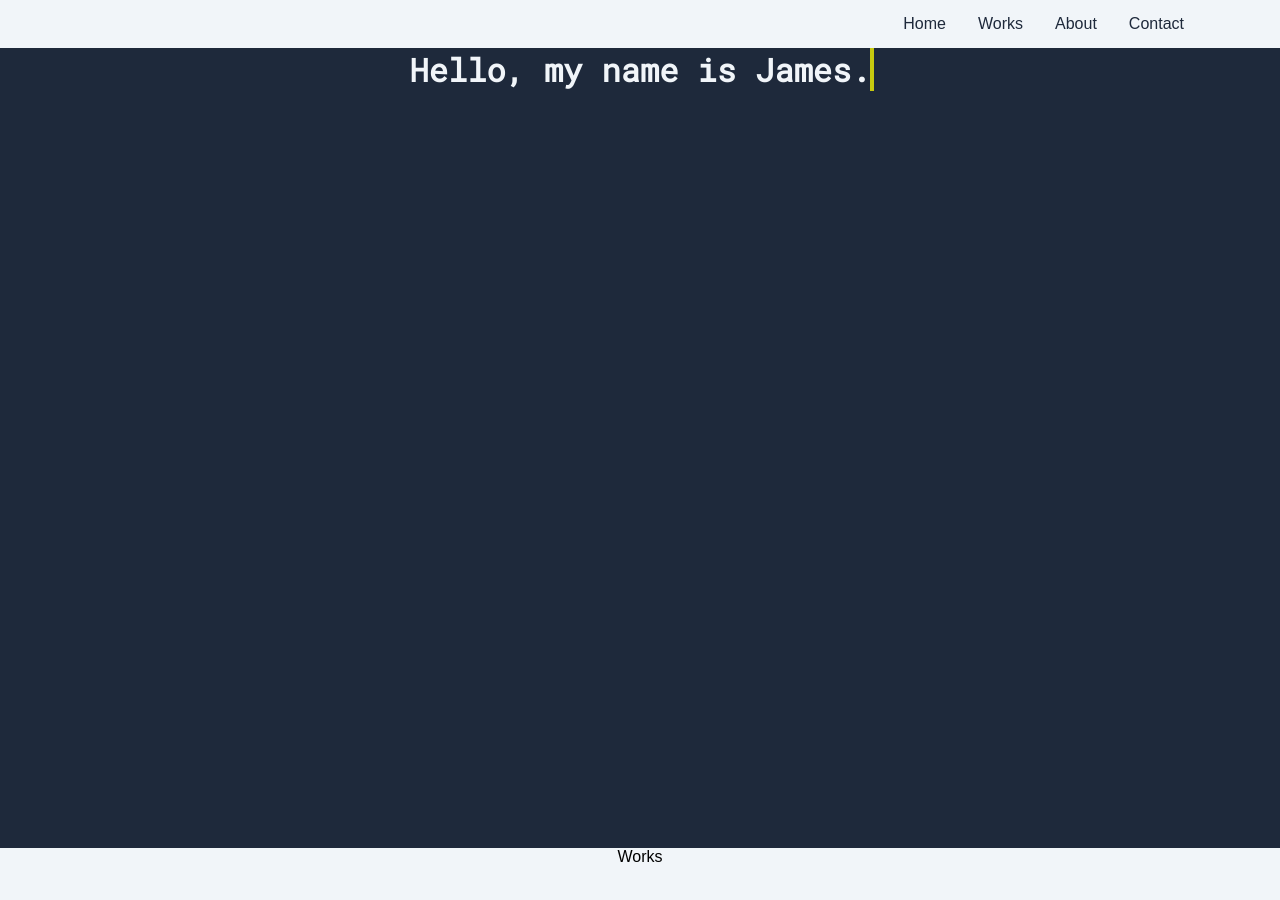
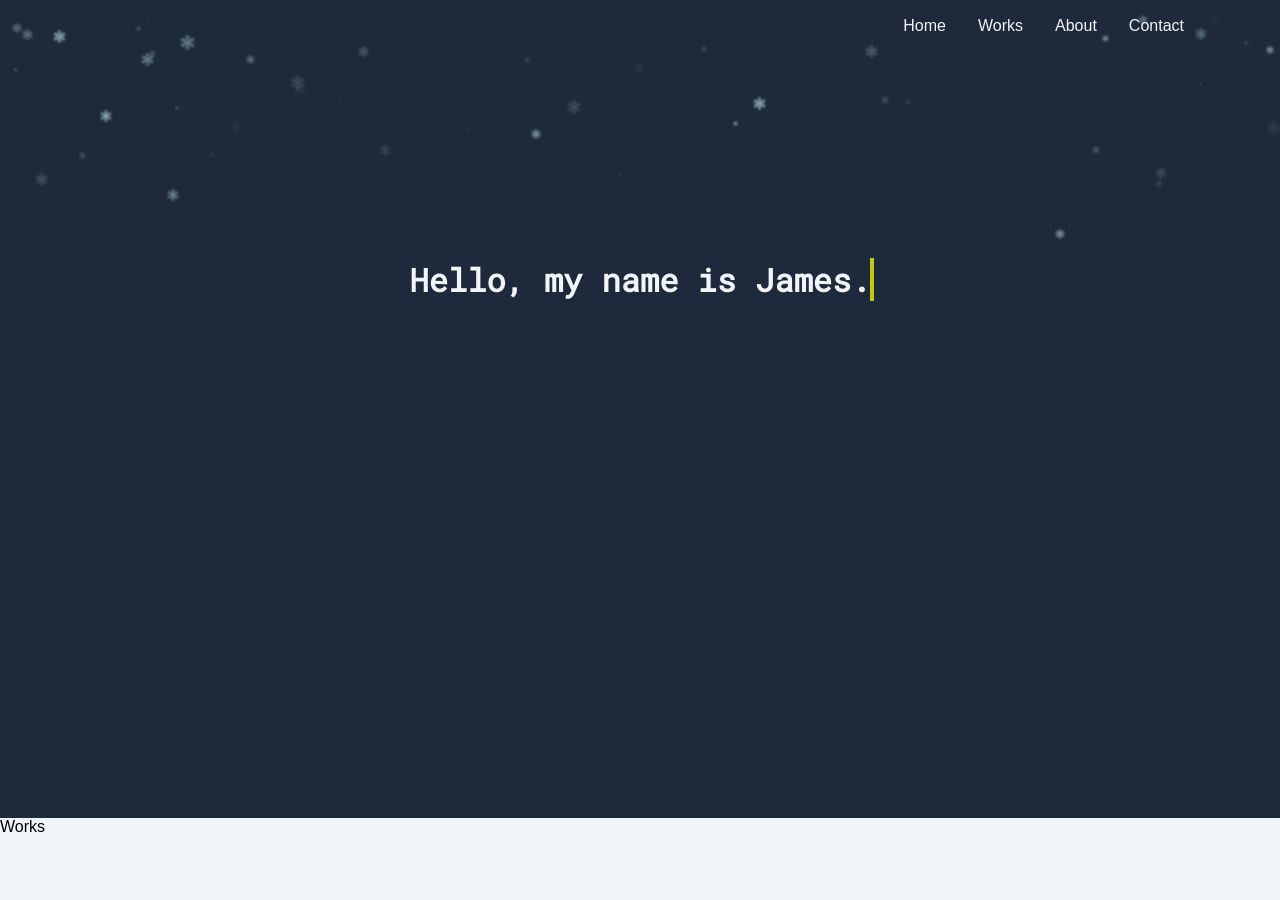
Before and after one commit to jamespark89/jamespark89.github.io, a Vue app: page / in a window 1280 px wide. Shown: the top 900 px of the page. Built offline with nearby package versions, Linux system fonts and the light colour scheme.

Commit message:
Create snow background
Create snow background

```diff
--- a/public/index.html
+++ b/public/index.html
@@ -11,6 +11,11 @@
       href="https://fonts.googleapis.com/css2?family=Roboto+Mono&display=swap"
       rel="stylesheet"
     />
+    <a
+      href="https://www.flaticon.com/free-icons/snowflake"
+      title="snowflake icons"
+      >Snowflake icons created by Freepik - Flaticon</a
+    >
     <title><%= htmlWebpackPlugin.options.title %></title>
   </head>
   <body>
--- a/src/App.vue
+++ b/src/App.vue
@@ -12,6 +12,7 @@ import Navbar from './components/Navbar.vue'
   --dark: #1e293b;
   --light: #f1f5f9;
   --typewriterSpeed: 3s;
+  --typewriterCount: 24;
 }
 
 * {
@@ -25,10 +26,10 @@ body {
   background: var(--light);
 }
 
-#app {
+/* #app {
   display: flex;
   flex-direction: column;
   flex-wrap: wrap;
   justify-content: center;
-}
+} */
 </style>
--- a/src/components/Navbar.vue
+++ b/src/components/Navbar.vue
@@ -1,10 +1,12 @@
 <template>
   <div class="navbar">
     <div class="nav-item">
-      <router-link to="/">Home</router-link>
-      <router-link to="#works">Works</router-link>
-      <router-link to="#about">About</router-link>
-      <router-link to="#contact">Contact</router-link>
+      <ul>
+        <li><router-link to="/">Home</router-link></li>
+        <li><router-link to="#works">Works</router-link></li>
+        <li><router-link to="#about">About</router-link></li>
+        <li><router-link to="#contact">Contact</router-link></li>
+      </ul>
     </div>
   </div>
 </template>
@@ -20,15 +22,15 @@ export default {}
   width: 100%;
   justify-content: end;
   padding-right: 5rem;
-  z-index: 999;
-  background-color: var(--light);
-  height: 48px;
+  z-index: 1;
+  background-color: var(--dark);
+  height: 52px;
   display: flex;
   align-items: center;
 }
 a {
   padding: 1rem;
-  color: var(--dark);
+  color: var(--light);
   text-decoration: none;
 }
 a:hover {
@@ -36,4 +38,8 @@ a:hover {
   border-radius: 1rem;
   color: var(--light);
 }
+ul {
+  display: flex;
+  list-style-type: none;
+}
 </style>
--- /dev/null
+++ b/src/components/Snow.vue
@@ -0,0 +1,69 @@
+<template>
+  <div id="wrapper" class="wrapper">
+    <!-- <span class="snow"></span> -->
+  </div>
+</template>
+
+<script>
+export default {
+  data() {
+    return {
+      count: '0'
+    }
+  },
+  mounted() {
+    this.addSnow()
+  },
+  methods: {
+    addSnow() {
+      const snow = document.createElement('span')
+      snow.className = 'snow'
+      snow.style.left = `${Math.random() * (window.innerWidth - 1) + 1}px`
+      snow.style.animationDuration = `${Math.random() * (20 - 8) + 8}s`
+      snow.style.animationDelay = `${Math.random() * (10 - 1) + 1}s`
+      snow.style.opacity = `${Math.random()}`
+      snow.style.width = `${Math.random() * 15}px`
+      snow.style.height = snow.style.width
+      const wrapper = document.getElementById('wrapper')
+      wrapper.append(snow)
+      if (this.count < 300) {
+        window.requestAnimationFrame(this.addSnow)
+        console.log('add')
+        this.count++
+      }
+    }
+  }
+}
+</script>
+
+<style>
+.snow {
+  background-image: url(../assets/snow.png);
+  background-size: contain;
+  position: absolute;
+  display: block;
+  top: -10%;
+  /* background: snow; */
+  z-index: 1;
+  border-radius: 100%;
+  filter: blur(1px);
+  animation: snowfall infinite;
+  animation-timing-function: linear;
+}
+
+@keyframes snowfall {
+  from {
+    top: -10px;
+  }
+  to {
+    top: 99%;
+    opacity: 0;
+  }
+}
+.wrapper {
+  position: absolute;
+  width: 100vw;
+  height: 100vh;
+  background: var(--dark);
+}
+</style>
--- a/src/router/index.js
+++ b/src/router/index.js
@@ -22,15 +22,13 @@ const router = createRouter({
   history: createWebHistory(process.env.BASE_URL),
   routes,
   scrollBehavior(to, from, savedPosition) {
-    console.log(savedPosition)
     if (to.hash) {
+      console.log(to.hash)
       return {
         el: to.hash,
         behavior: 'smooth'
       }
     } else {
-      console.log('moving to top')
-
       return {
         left: 0,
         top: 0,
--- a/src/views/HomeView.vue
+++ b/src/views/HomeView.vue
@@ -1,4 +1,5 @@
 <template>
+  <Snow />
   <div id="home" class="home">
     <h1>Hello, my name is James.</h1>
   </div>
@@ -8,28 +9,25 @@
 </template>
 
 <script>
+import Snow from '@/components/Snow.vue'
 export default {
   name: 'HomeView',
-  components: {}
+  components: { Snow }
 }
 </script>
+
 <style scoped>
-div {
-  background: var(--dark);
-  width: 100%;
-  height: 100vh;
-  text-align: center;
-
-  z-index: 0;
-}
 .home {
   color: var(--light);
-  margin-top: 48px;
+  height: 100vh;
   display: flex;
   justify-content: center;
+  z-index: -1;
+  background: var(--dark);
 }
 h1 {
-  position: relative;
+  margin-top: 30vh;
+  position: absolute;
   font-family: 'Roboto Mono', monospace;
   width: max-content;
   height: max-content;
@@ -46,13 +44,15 @@ h1::after {
 
 h1::before {
   background: var(--dark);
-  animation: typewriter var(--typewriterSpeed) steps(24) 1s forwards;
+  animation: typewriter var(--typewriterSpeed) steps(var(--typewriterCount)) 1s
+    forwards;
 }
 h1::after {
   width: 0.125em;
   background: yellow;
-  animation: typewriter var(--typewriterSpeed) steps(24) 1s forwards,
-    blink 800ms steps(24) infinite;
+  animation: typewriter var(--typewriterSpeed) steps(var(--typewriterCount)) 1s
+      forwards,
+    blink 800ms steps(var(--typewriterCount)) infinite;
 }
 @keyframes typewriter {
   to {
@@ -66,6 +66,7 @@ h1::after {
 }
 .works {
   background: var(--light);
+  height: 100vh;
 }
 .about {
   background: var(--dark);
```
Also changed, not shown: package.json (+7 -7 lines), src/assets/snow.png (added).
